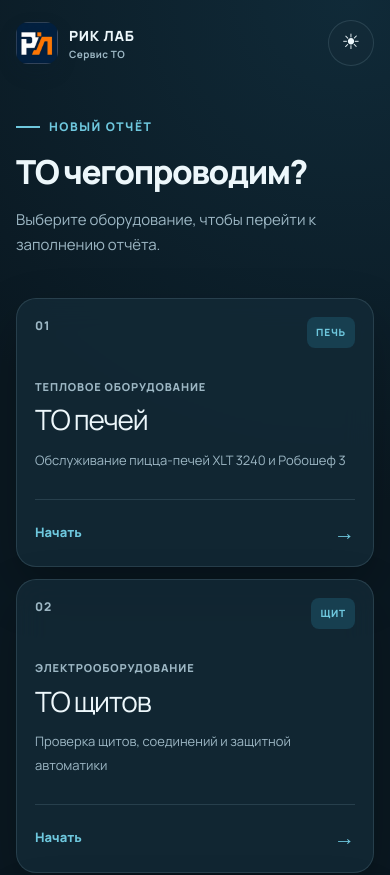
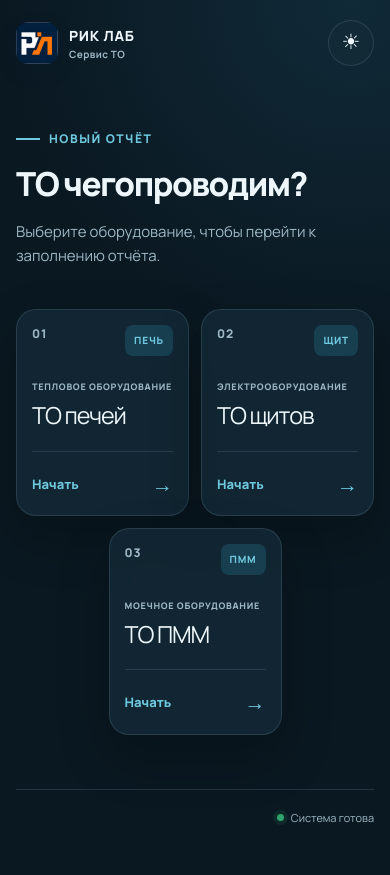
Before and after one commit to sbutovdodo-creator/service-to-reports, a Next.js app: page / in a window 390 px wide. Shown: the top 875 px of the page. After the commit the page ends 844 px from the top, so only its background shows below. Built offline with nearby package versions, Linux system fonts and the light colour scheme.

Commit message:
Compact mobile service cards

```diff
--- a/app/globals.css
+++ b/app/globals.css
@@ -160,7 +160,6 @@ h1 {
 .card-mark { padding: 8px 9px; border-radius: 8px; background: var(--accent-soft); color: var(--accent); font-size: 10px; font-weight: 850; letter-spacing: 0.08em; }
 .card-copy p { margin: 0 0 10px; color: var(--muted); font-size: 11px; font-weight: 750; line-height: 1.35; text-transform: uppercase; letter-spacing: 0.08em; }
 .card-copy h2 { margin: 0 0 12px; font-size: clamp(25px, 2.1vw, 32px); line-height: 1.08; letter-spacing: -0.045em; }
-.card-copy > span { color: var(--muted); font-size: 13px; line-height: 1.5; }
 .card-action { display: flex; align-items: center; justify-content: space-between; padding-top: 17px; border-top: 1px solid var(--line); color: var(--accent); font-size: 13px; font-weight: 800; }
 .card-action span { font-size: 21px; transition: transform 180ms ease; }
 .service-card:hover .card-action span { transform: translateX(4px); }
@@ -180,10 +179,12 @@ footer { padding-top: 20px; border-top: 1px solid var(--line); color: var(--mute
   .hero { display: block; padding: 52px 0 42px; }
   h1 { max-width: 330px; font-size: clamp(30px, 8.5vw, 36px); line-height: 1.06; letter-spacing: -0.045em; }
   .intro { margin-top: 19px; font-size: 15px; }
-  .service-grid { margin-top: 40px; grid-template-columns: 1fr; gap: 12px; }
-  .service-card { min-height: 0; padding: 18px; border-radius: 20px; }
-  .card-copy { margin: 32px 0 28px; }
-  .card-copy h2 { font-size: 28px; }
+  .service-grid { margin-top: 40px; grid-template-columns: repeat(2, minmax(0, 1fr)); gap: 12px; }
+  .service-card { min-width: 0; min-height: 190px; padding: 15px; border-radius: 20px; }
+  .service-card:last-child { width: calc((100% - 12px) / 2); grid-column: 1 / -1; justify-self: center; }
+  .card-copy { margin: 25px 0 22px; }
+  .card-copy h2 { margin-bottom: 0; font-size: clamp(20px, 6vw, 25px); }
+  .card-copy p { font-size: 9px; }
   footer > span:first-child { display: none; }
   footer { justify-content: flex-end; }
 }
--- a/app/page.tsx
+++ b/app/page.tsx
@@ -8,21 +8,18 @@ const serviceTypes = [
   {
     eyebrow: "Тепловое оборудование",
     title: "ТО печей",
-    description: "Обслуживание пицца-печей XLT 3240 и Робошеф 3",
     href: "/to/ovens",
     mark: "ПЕЧЬ",
   },
   {
     eyebrow: "Электрооборудование",
     title: "ТО щитов",
-    description: "Проверка щитов, соединений и защитной автоматики",
     href: "/to/panels",
     mark: "ЩИТ",
   },
   {
     eyebrow: "Моечное оборудование",
     title: "ТО ПММ",
-    description: "Обслуживание посудомоечных машин и систем подачи",
     href: "/to/dishwashers",
     mark: "ПММ",
   },
@@ -92,7 +89,6 @@ export default function Home() {
               <div className="card-copy">
                 <p>{item.eyebrow}</p>
                 <h2>{item.title}</h2>
-                <span>{item.description}</span>
               </div>
               <span className="card-action">
                 Начать <span aria-hidden="true">→</span>
```
